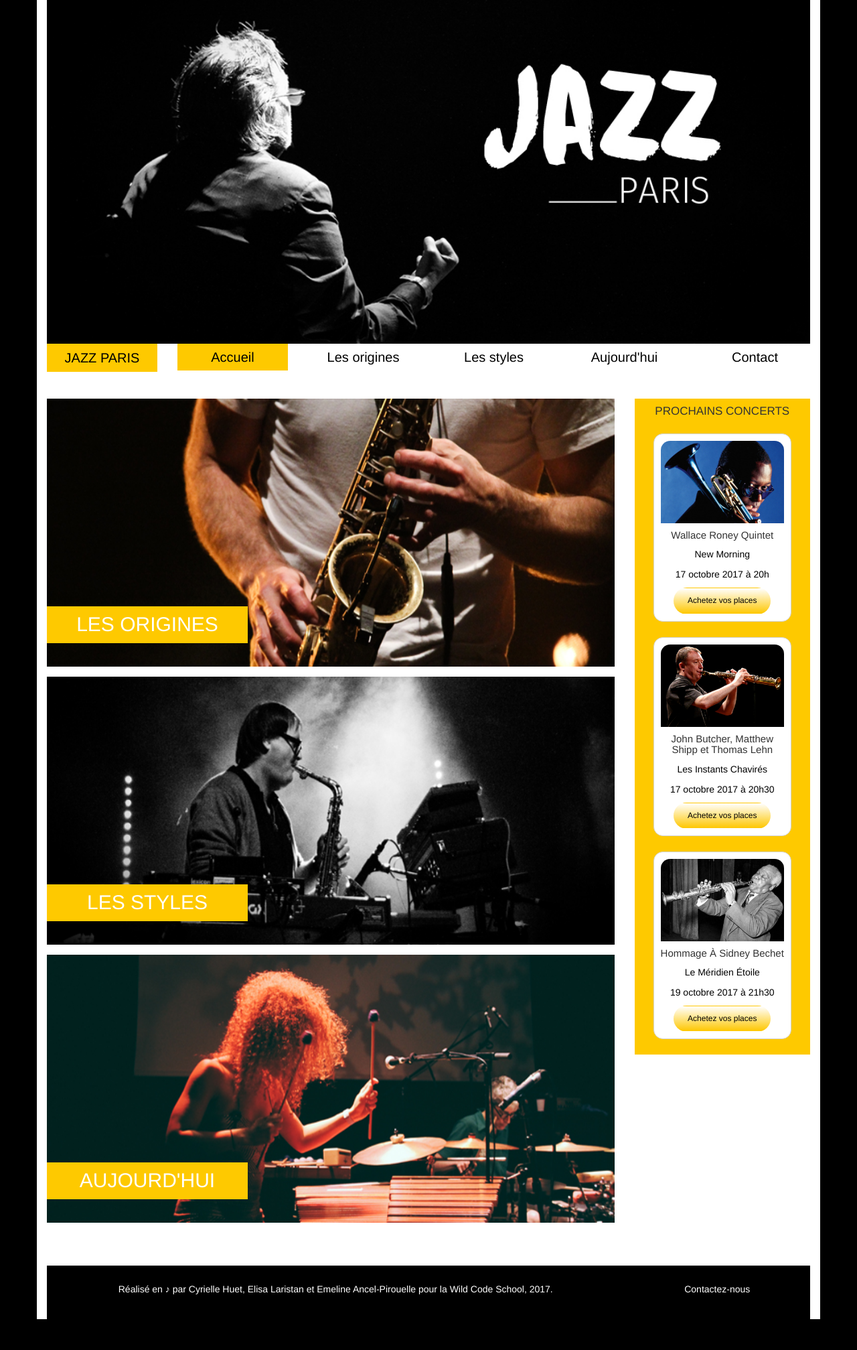
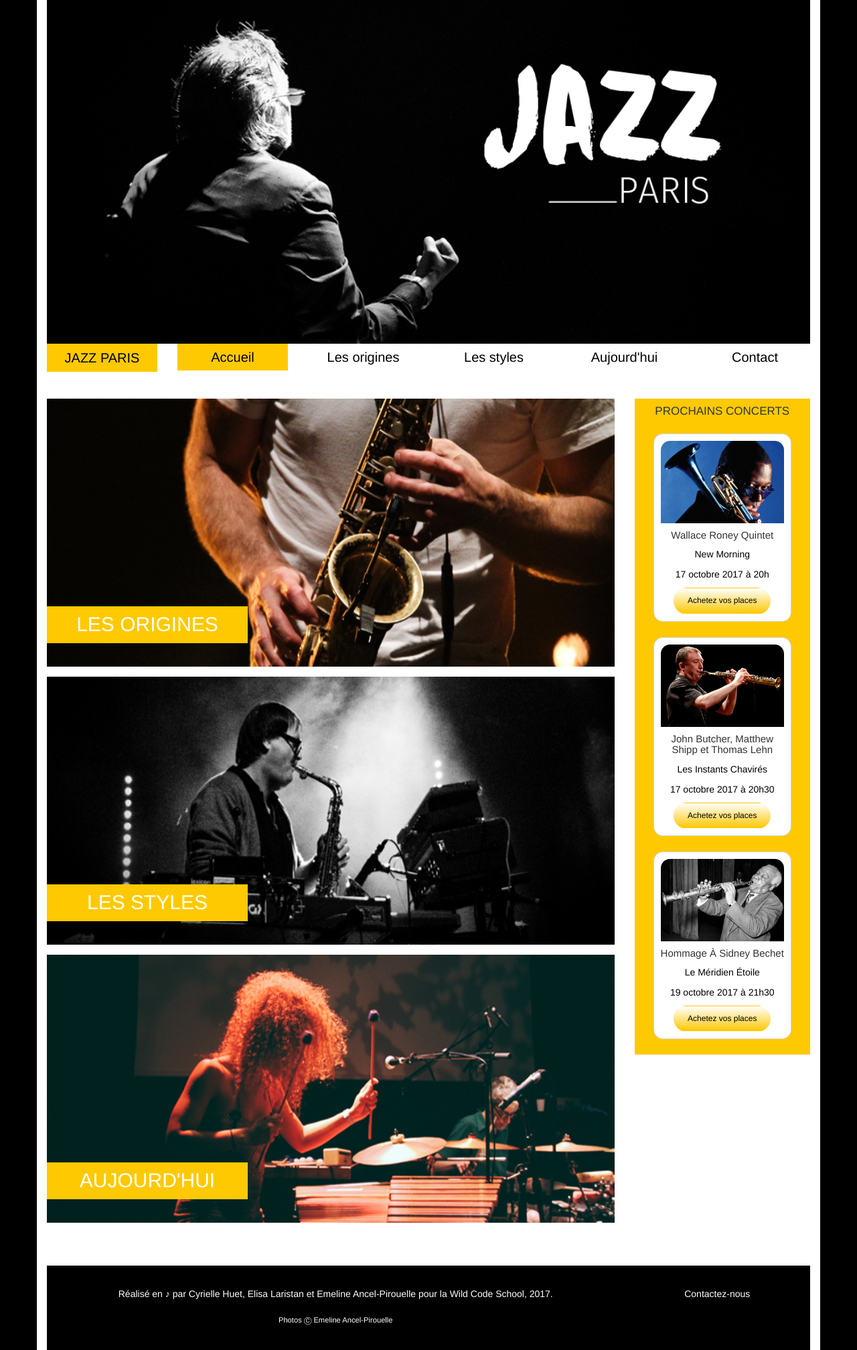
Before and after one commit to emelineap/jazz-paris, a PHP site: page /index.php in a window 1280 px wide. Shown: the whole page at 67% size. Before the commit the page ends 1969 px from the top, so only its background shows below. Run offline with PHP 8.4, Linux system fonts and the light colour scheme; some libraries are stand-ins or nearby versions; grey boxes are pictures that could not be loaded.

Commit message:
Add copyright photos homepage on footer

```diff
--- a/assets/css/footer.css
+++ b/assets/css/footer.css
@@ -4,10 +4,19 @@
 
 footer p {
 height: 5em;
-	line-height: 5em;
+line-height: 2em;
 color: white;
 text-align: center;
+padding-top: 2em;
+margin-bottom: 0;
 }
+
+.copyright {
+font-size: 80%;
+padding-top: 0;
+line-height: 2em;
+}
+
 
 p a {
 color: white;
--- a/includes/footer.php
+++ b/includes/footer.php
@@ -1,10 +1,11 @@
 <footer class="container">
 	<div class="row">
-		<div class="in-footer col-xs-12 col-lg-12">
+		<div class="col-xs-12 col-lg-12">
 			<div class="in-footer-color">
 				<div class="row">
 					<div class="col-xs-12 col-lg-9 padding-right">
 						<p>Réalisé en &#9834; par Cyrielle Huet, Elisa Laristan et Emeline Ancel-Pirouelle pour la <a href="https://wildcodeschool.fr/">Wild Code School</a>, 2017.</p>
+						<p class="copyright">Photos &#9400; <a href="http://www.emelineancelpirouelle.com">Emeline Ancel-Pirouelle</a></p>
 					</div>
 					<div class="col-xs-12 col-lg-3 padding-left">
 						<p><a href="about.php">Contactez-nous</a></p>
```
Lines whose indentation alone changed are shown as unchanged.
